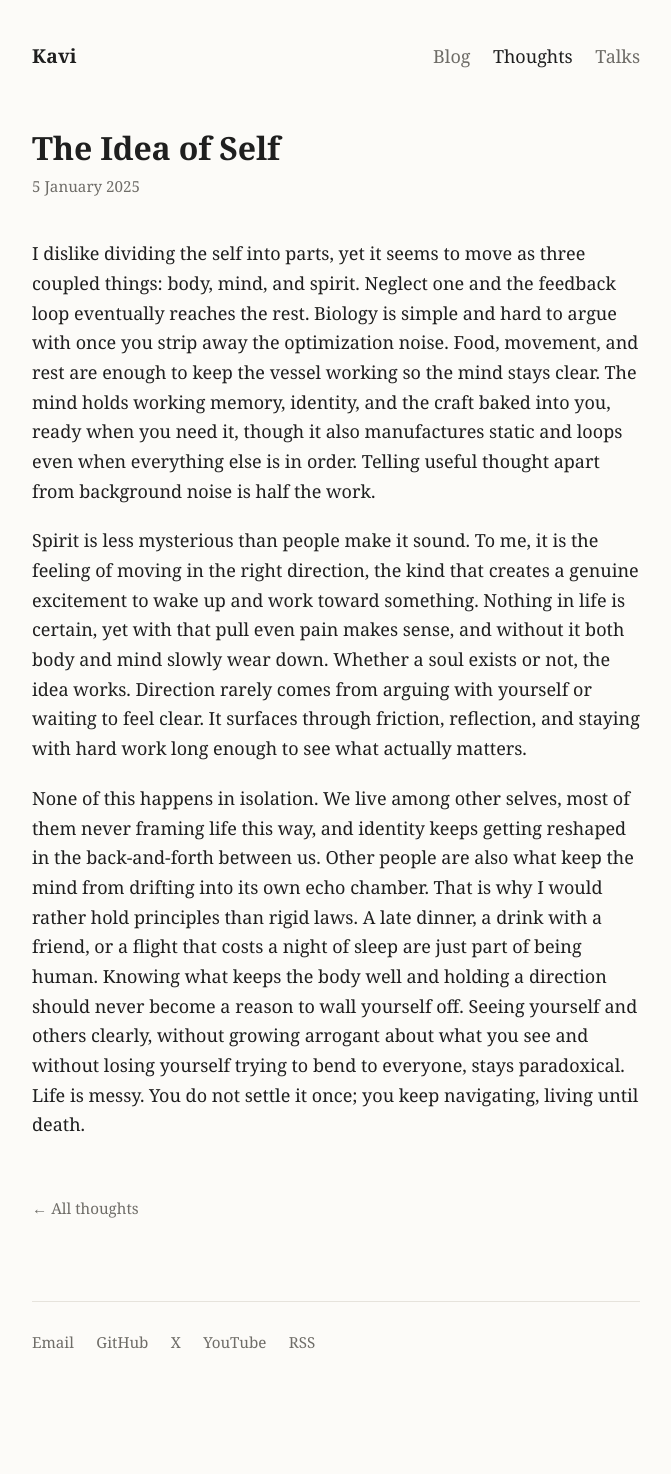
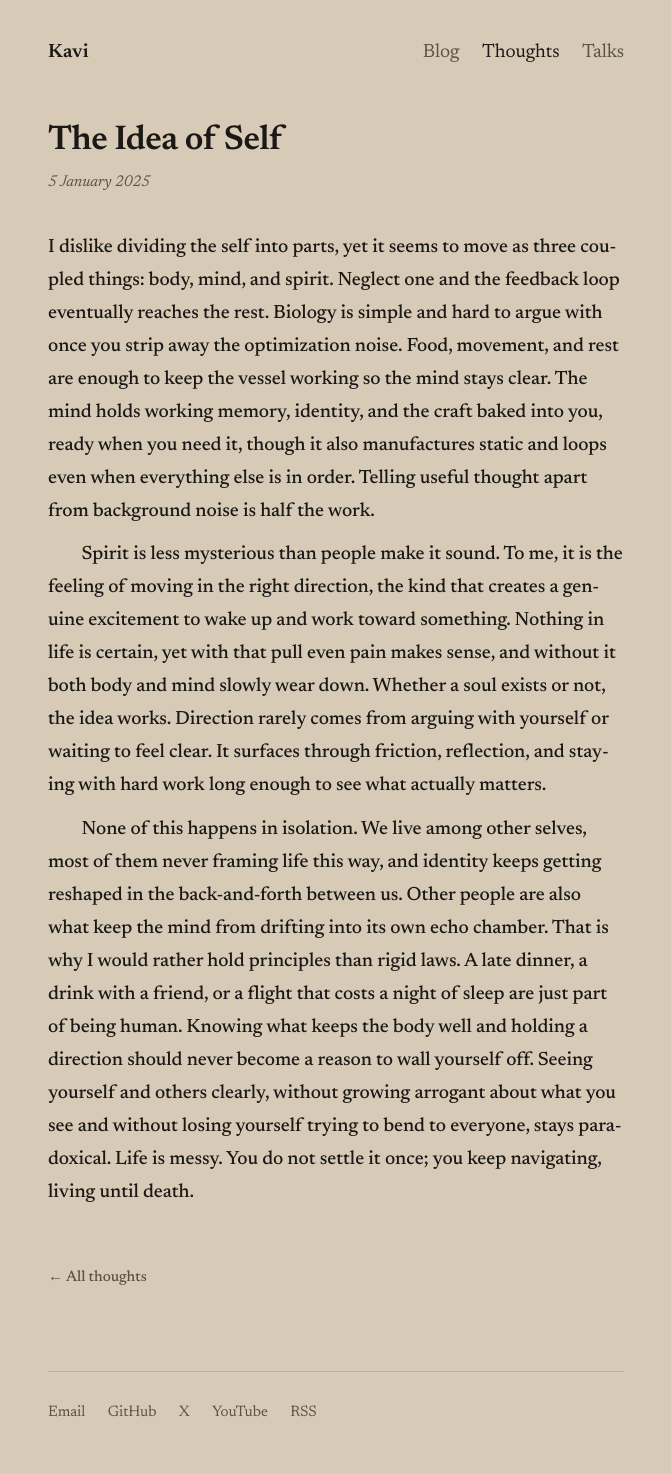
Before and after one commit to thisizkavi-lab/kavi-web, a Jekyll site: the page built from thoughts/_posts/2025-01-05-the-idea-of-self.md, in a window 1280 px wide. Shown: the whole page, without its empty margins (304-975 px from the left). Built offline with Jekyll 4.4.1, drawn with Linux system fonts in a browser that asks for light colours; before the commit the page ends 1403 px from its top, so only the background shows below that.

Commit message:
Style thoughts section with old-book paper and serif typography

```diff
--- a/_layouts/default.html
+++ b/_layouts/default.html
@@ -1,14 +1,23 @@
+{%- assign is_thoughts = false -%}
+{%- if page.section == 'thoughts' or page.categories contains 'thoughts' -%}
+  {%- assign is_thoughts = true -%}
+{%- endif -%}
 <!doctype html>
-<html lang="{{ site.lang | default: 'en' }}">
+<html lang="{{ site.lang | default: 'en' }}"{% if is_thoughts %} class="section-thoughts"{% endif %}>
 <head>
   <meta charset="utf-8">
   <meta name="viewport" content="width=device-width, initial-scale=1">
-  <meta name="color-scheme" content="light dark">
+  <meta name="color-scheme" content="{% if is_thoughts %}light{% else %}light dark{% endif %}">
   {% seo %}
   {% feed_meta %}
   <link rel="icon" href="{{ '/assets/img/favicon.svg' | relative_url }}" type="image/svg+xml">
   <link rel="icon" href="{{ '/assets/img/favicon.png' | relative_url }}" type="image/png" sizes="32x32">
   <link rel="apple-touch-icon" href="{{ '/assets/img/apple-touch-icon.png' | relative_url }}">
+  {%- if is_thoughts %}
+  <link rel="preconnect" href="https://fonts.googleapis.com">
+  <link rel="preconnect" href="https://fonts.gstatic.com" crossorigin>
+  <link rel="stylesheet" href="https://fonts.googleapis.com/css2?family=Newsreader:ital,opsz,wght@0,6..72,400;0,6..72,500;0,6..72,600;1,6..72,400;1,6..72,500&display=swap">
+  {%- endif %}
   <link rel="stylesheet" href="{{ '/assets/css/style.css' | relative_url }}">
   {%- if page.math %}
   <link rel="stylesheet" href="https://cdn.jsdelivr.net/npm/katex@0.16.11/dist/katex.min.css" crossorigin="anonymous">
--- a/assets/css/style.css
+++ b/assets/css/style.css
@@ -252,12 +252,67 @@ a.footnote { text-decoration: none; padding: 0 0.1em; }
 .back a { color: var(--muted); text-decoration: none; }
 .back a:hover { color: var(--text); }
 
+/* ---------- Thoughts (old-book reading mode) ---------- */
+
+html.section-thoughts {
+  color-scheme: light;
+  --bg: #d7cbb8;
+  --text: #1b1815;
+  --muted: #5b5245;
+  --rule: #bfb19c;
+  --code-bg: #cbc0ad;
+  --link-line: #8c7f6c;
+  --serif: "Newsreader", "EB Garamond", Georgia, "Times New Roman", serif;
+  --measure: 36rem;
+}
+
+html.section-thoughts body {
+  font-size: 1.2rem;
+  line-height: 1.72;
+  font-weight: 500;
+  font-optical-sizing: auto;
+  font-variant-ligatures: common-ligatures;
+  letter-spacing: -0.004em;
+  -webkit-font-smoothing: auto;
+}
+
+html.section-thoughts .site-header { padding: 2.25rem 0 3.25rem; }
+html.section-thoughts .site-name { font-weight: 600; }
+html.section-thoughts .site-header nav,
+html.section-thoughts .site-footer { font-weight: 400; }
+
+html.section-thoughts .post-header { margin-bottom: 2.2rem; }
+html.section-thoughts .post-header h1 {
+  font-size: 2.15rem;
+  font-weight: 600;
+  letter-spacing: -0.015em;
+  line-height: 1.2;
+}
+html.section-thoughts .meta {
+  font-style: italic;
+  font-weight: 400;
+  font-size: 0.98rem;
+}
+
+html.section-thoughts .post > p {
+  margin: 0 0 0.65rem;
+  hyphens: auto;
+  -webkit-hyphens: auto;
+  hyphenate-limit-chars: 6 3 3;
+}
+html.section-thoughts .post > p + p { text-indent: 1.75em; }
+
+html.section-thoughts .post h2,
+html.section-thoughts .post h3 { font-weight: 600; }
+
 /* ---------- Small screens ---------- */
 
 @media (max-width: 34rem) {
   body { font-size: 1.0625rem; padding: 0 1.25rem; }
+  html.section-thoughts body { font-size: 1.125rem; line-height: 1.68; }
   .site-header { padding: 1.75rem 0 2.5rem; }
   h1 { font-size: 1.7rem; }
+  html.section-thoughts .post-header h1 { font-size: 1.8rem; }
   .portrait { width: 112px; margin-left: 1.25rem; }
   .post-list li { grid-template-columns: 4.6rem 1fr; }
   .post-list .tag { display: none; }
```
